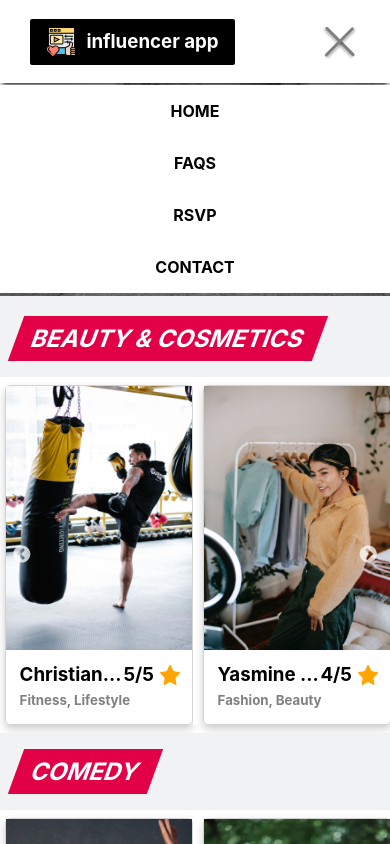
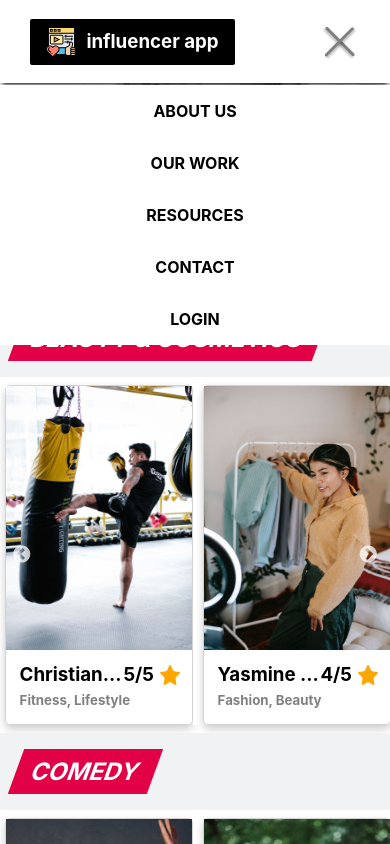
Before and after one commit to FrancisCalizo/ohio-taxidermy-supply, a Next.js app: page / in a window 390 px wide. Both pictures are taken after a click on the element 339 px from the left and 41 px from the top of the page. Shown: the top 844 px of the page. Built offline with nearby package versions, Linux system fonts and the light colour scheme.

Commit message:
feat: [WIP] implement a working modal

```diff
--- a/components/layout/Navbar.tsx
+++ b/components/layout/Navbar.tsx
@@ -45,21 +45,21 @@ export default function Navbar() {
             setIsHamburgerOpen(false);
           }}
         >
-          Home
+          About Us
         </HamburgerLink>
         <HamburgerLink
           onClick={() => {
             setIsHamburgerOpen(false);
           }}
         >
-          FAQs
+          Our Work
         </HamburgerLink>
         <HamburgerLink
           onClick={() => {
             setIsHamburgerOpen(false);
           }}
         >
-          RSVP
+          Resources
         </HamburgerLink>
         <HamburgerLink
           onClick={() => {
@@ -67,6 +67,13 @@ export default function Navbar() {
           }}
         >
           Contact
+        </HamburgerLink>
+        <HamburgerLink
+          onClick={() => {
+            setIsHamburgerOpen(false);
+          }}
+        >
+          Login
         </HamburgerLink>
       </HamburgerLinks>
     </Fragment>
--- a/components/page-index/BeautyCosmeticsRow.tsx
+++ b/components/page-index/BeautyCosmeticsRow.tsx
@@ -1,19 +1,23 @@
-import React from 'react';
+import React, { useState } from 'react';
 import Image from 'next/image';
 import Slider from 'react-slick';
+import Modal from 'react-modal';
 
 import { Container, PictureContainer, Card, CardDialog, RowTitle } from 'components/utils/styled';
 import { verticalSliderProps } from 'components/utils';
 
 export default function BeautyCosmesticsRow() {
+  const [isModalOpen, setIsModalOpen] = useState(false);
+
   return (
     <Container>
       <RowTitle>
         <span>Beauty & Cosmetics</span>
       </RowTitle>
+
       <Slider {...verticalSliderProps}>
         {profiles.map((influencer, key) => (
-          <PictureContainer key={key}>
+          <PictureContainer key={key} onClick={() => setIsModalOpen(true)}>
             <Card>
               <Image
                 src={`/images/influencer-index/${influencer.pic}`}
@@ -49,6 +53,16 @@ export default function BeautyCosmesticsRow() {
           </PictureContainer>
         ))}
       </Slider>
+
+      <Modal
+        isOpen={isModalOpen}
+        onRequestClose={() => setIsModalOpen(false)}
+        contentLabel="Influencer Modal"
+        ariaHideApp={false}
+        style={{ overlay: { zIndex: 1000 } }}
+      >
+        <h2>Welcome to the jungle</h2>
+      </Modal>
     </Container>
   );
 }
--- a/package.json
+++ b/package.json
@@ -12,6 +12,7 @@
     "next": "10.2.3",
     "react": "17.0.2",
     "react-dom": "17.0.2",
+    "react-modal": "^3.14.3",
     "react-slick": "^0.28.1",
     "react-transition-group": "^4.4.2",
     "slick-carousel": "^1.8.1",
@@ -19,6 +20,7 @@
   },
   "devDependencies": {
     "@types/react": "^17.0.11",
+    "@types/react-modal": "^3.12.0",
     "@types/react-slick": "^0.23.4",
     "@types/react-transition-group": "^4.4.1",
     "@types/styled-components": "^5.1.10",
```
Also changed, not shown: 1 other file (tests, documents, lock files or other folders).
